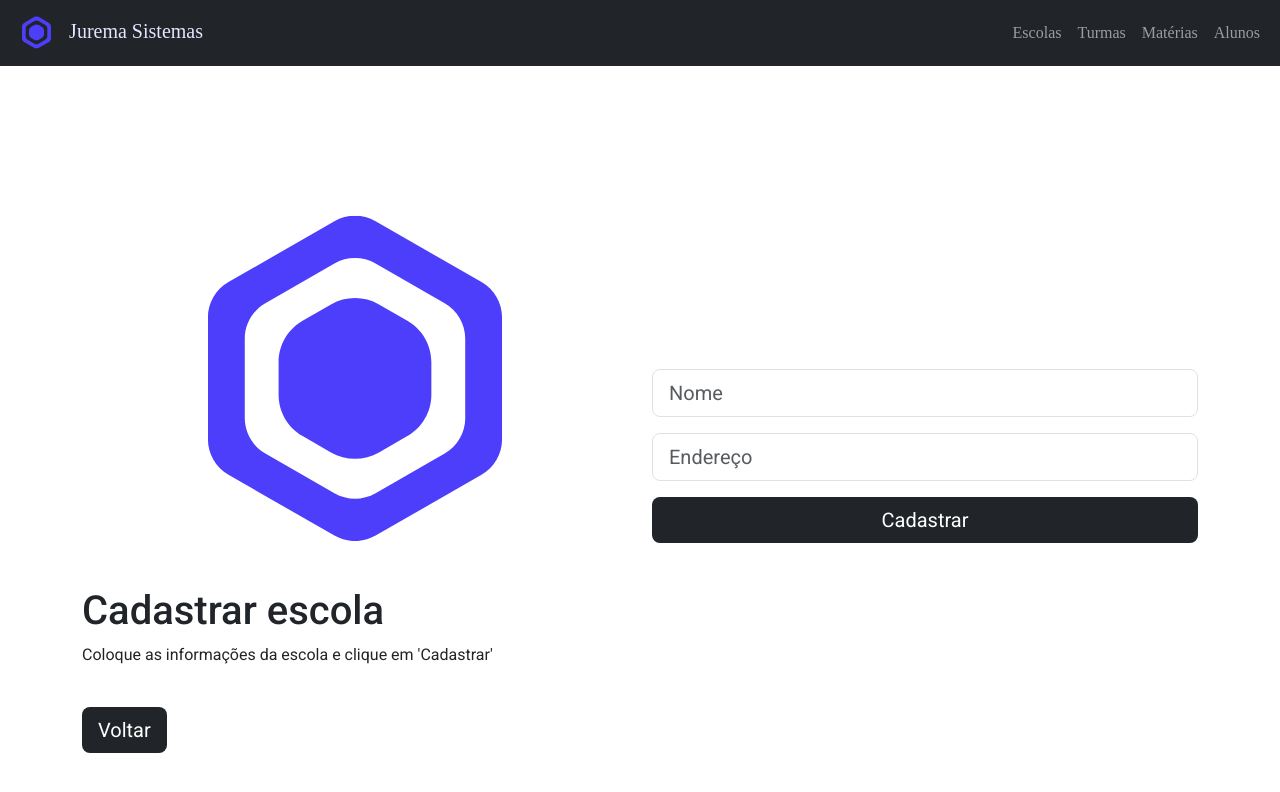
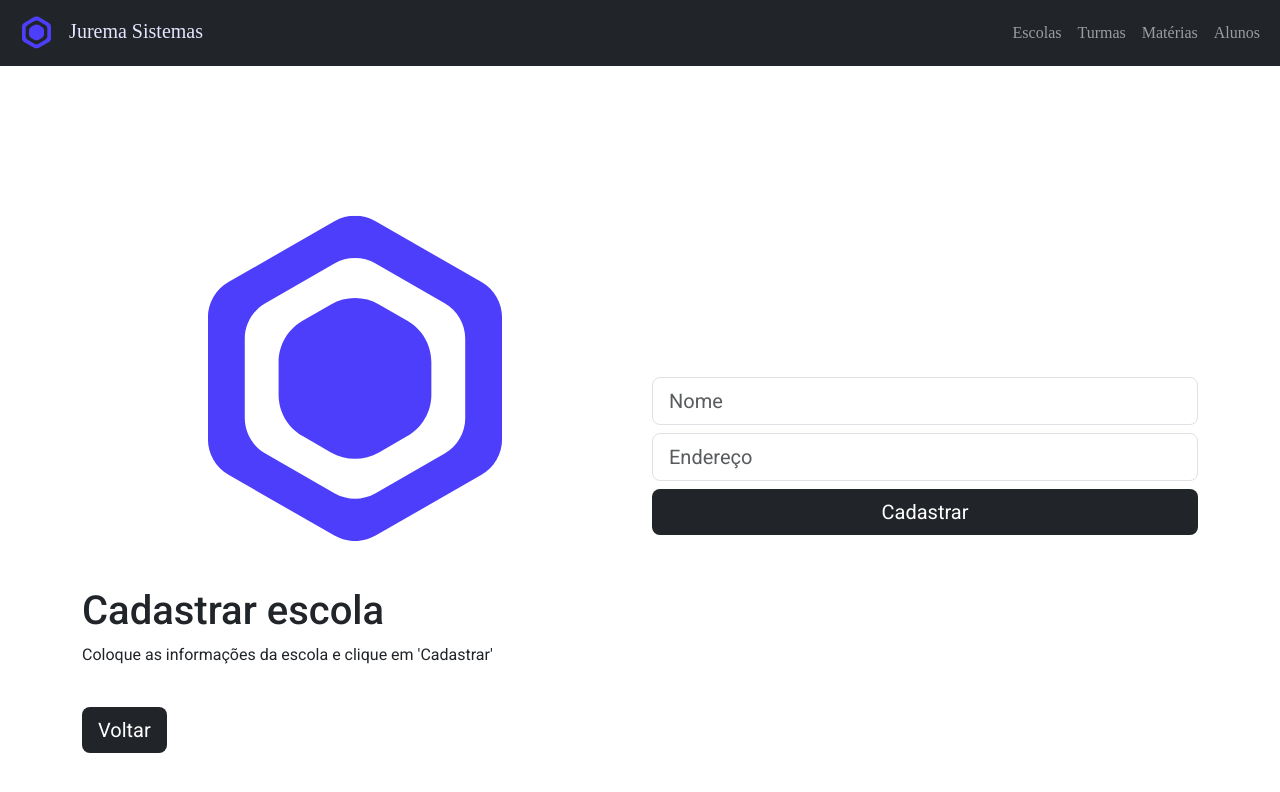
Before and after one commit to matheusg1/projeto-escola-app, a React (Create React App) app: page /escola/new/0 in a window 1280 px wide. Shown: the top 792 px of the page. Built offline with nearby package versions, Linux system fonts and the light colour scheme; a web font is replaced by a local one.

Commit message:
Ajuste HTML em NewEscola

```diff
--- a/src/pages/NewEscola/index.js
+++ b/src/pages/NewEscola/index.js
@@ -70,17 +70,15 @@ export default function NewEscola() {
                     </div>
                     <div className="col d-flex justify-content-center flex-column">
                         <form onSubmit={saveOrUpdate} className="mt-5">
-                            <div className="input-group input-group-lg mb-3">
-                                <input type="text" placeholder="Nome"
-                                    value={nome}
-                                    onChange={(e) => setNome(e.target.value)}
-                                    className="form-control" />
-                            </div>
-                            <div className="input-group input-group-lg mb-3">
-                                <input type="text" placeholder="Endereço" value={endereco}
-                                    onChange={(e) => setEndereco(e.target.value)}
-                                    className="form-control" />
-                            </div>
+
+                            <input type="text" placeholder="Nome"
+                                value={nome}
+                                onChange={(e) => setNome(e.target.value)}
+                                className="form-control form-control-lg mb-2" />
+
+                            <input type="text" placeholder="Endereço" value={endereco}
+                                onChange={(e) => setEndereco(e.target.value)}
+                                className="form-control form-control-lg mb-2" />
                             <button className="btn btn-dark btn-lg w-100" type="submit">
                                 {palavraBotao}
                             </button>
```
Also changed, not shown: src/components/index.js (added, +10 -0 lines).
